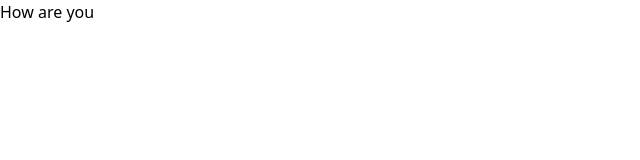
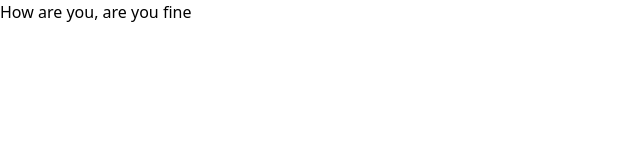
Before and after one commit to Rahulchauhan50/Whata-App, a Next.js app: page /login in a window 1280 px wide. Shown: the top 160 px of the page, without its empty margins (0-640 px from the left). Built offline with nearby package versions, Linux system fonts and the light colour scheme.

Commit message:
last commit for itern

```diff
--- a/src/pages/login.jsx
+++ b/src/pages/login.jsx
@@ -1,7 +1,7 @@
 import React from "react";
 
 function login() {
-  return <div>How are you</div>;
+  return <div>How are you, are you fine</div>;
 }
 
 export default login;
```
